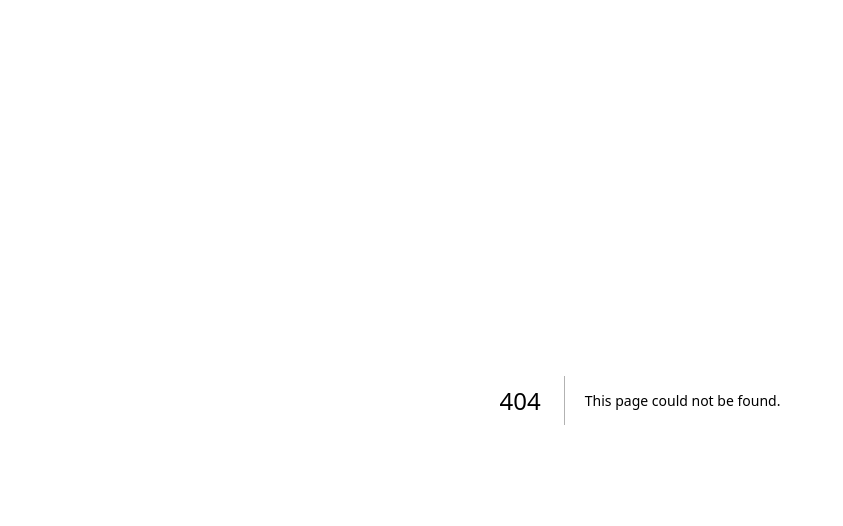
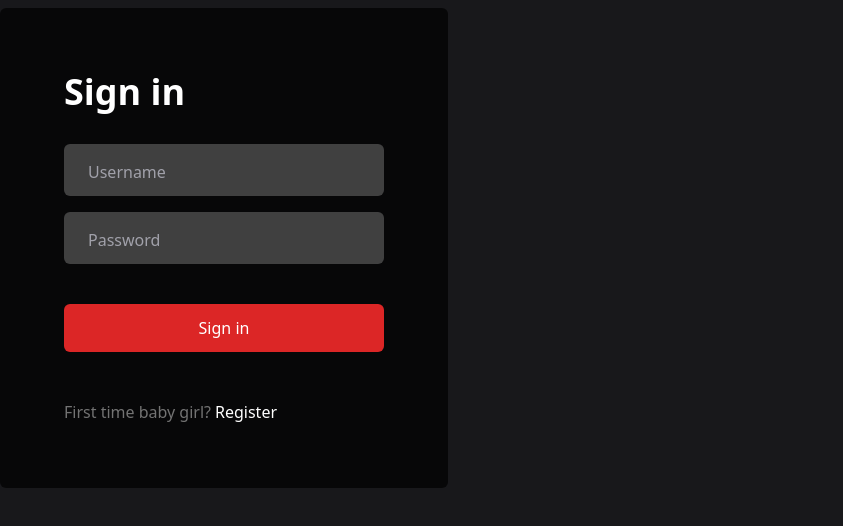
Before and after one commit to ChiragDalmia/fullstack-customAuth, a Next.js app: page /props/LoginMainMeat in a window 1280 px wide. Before the commit this address had no page. Shown: the top 526 px of the page, without its empty margins (0-843 px from the left). Built offline with nearby package versions, Linux system fonts and the light colour scheme.

Commit message:
added login  main meat

```diff
--- /dev/null
+++ b/pages/props/LoginMainMeat.tsx
@@ -0,0 +1,70 @@
+
+import React, { useCallback, useState, useMemo, useEffect } from 'react';
+import Input from '../components/input';
+
+
+interface MainMeatProps {
+  // Add any props if needed
+}
+
+
+const LoginMainMeat: React.FC<MainMeatProps> = () => {
+  const [email, setEmail] = useState<string>("");
+  const [name, setName] = useState<string>("");
+  const [password, setPassword] = useState<string>("");
+  const [variant, setVariant] = useState<"login" | "signup">("login");
+
+  const toggleVariant = useCallback(() => {
+    setVariant(currentVariant => currentVariant === "login" ? "signup" : "login");
+  }, []);
+
+  const { heading, bottomMessage, bottomLink } = useMemo(() => ({
+    heading: variant === "login" ? 'Sign in' : 'Register',
+    bottomMessage: variant === "signup" ? 'Have an account already?' : 'First time baby girl?',
+    bottomLink: variant === "signup" ? 'Sign in' : 'Register'
+  }), [variant]);
+
+  const renderInput = (label: string, value: string, setValue: React.Dispatch<React.SetStateAction<string>>, type: string, id: string) => (
+    <Input
+      label={label}
+      onChange={(e: React.ChangeEvent<HTMLInputElement>) => setValue(e.target.value)}
+      id={id}
+      type={type}
+      value={value}
+    />
+  );
+
+  const [divLoaded, setDivLoaded] = useState(false);
+  useEffect(() => {
+    // Trigger the transition after the component has mounted
+    setTimeout(()=>setDivLoaded(true),800)
+  }, []);
+
+
+  return (
+    <div className={`bg-black bg-opacity-70 lg:px-16 lg:py-16 m:px-12 md:px-12 sm:px-10 sm:py-10 self-center mt-2 lg:w-2/5 lg:max-w-md rounded-md w-4/5
+    transition-all duration-500 ease-in-out ${divLoaded ? 'opacity-100 translate-y-0' : 'opacity-0 translate-y-2'} z-0`}>
+      <h2 className='text-white text-4xl mb-8 font-semibold'>{heading}</h2>
+      <div className="flex flex-col gap-4">
+        {variant === 'signup' && renderInput('Email', email, setEmail, 'email', 'email')}
+        {renderInput('Username', name, setName, 'text', 'name')}
+        {renderInput('Password', password, setPassword, 'password', 'password')}
+
+      </div>
+
+
+
+      <button className="auth-login-button">{heading}</button>
+
+      <p className='text-neutral-500 mt-12'>
+        {bottomMessage}
+        <span className='text-white ml-1 hover:underline cursor-pointer' onClick={toggleVariant}>
+          {bottomLink}
+        </span>
+      </p>
+    </div>
+  );
+}
+
+
+export default LoginMainMeat;
```
